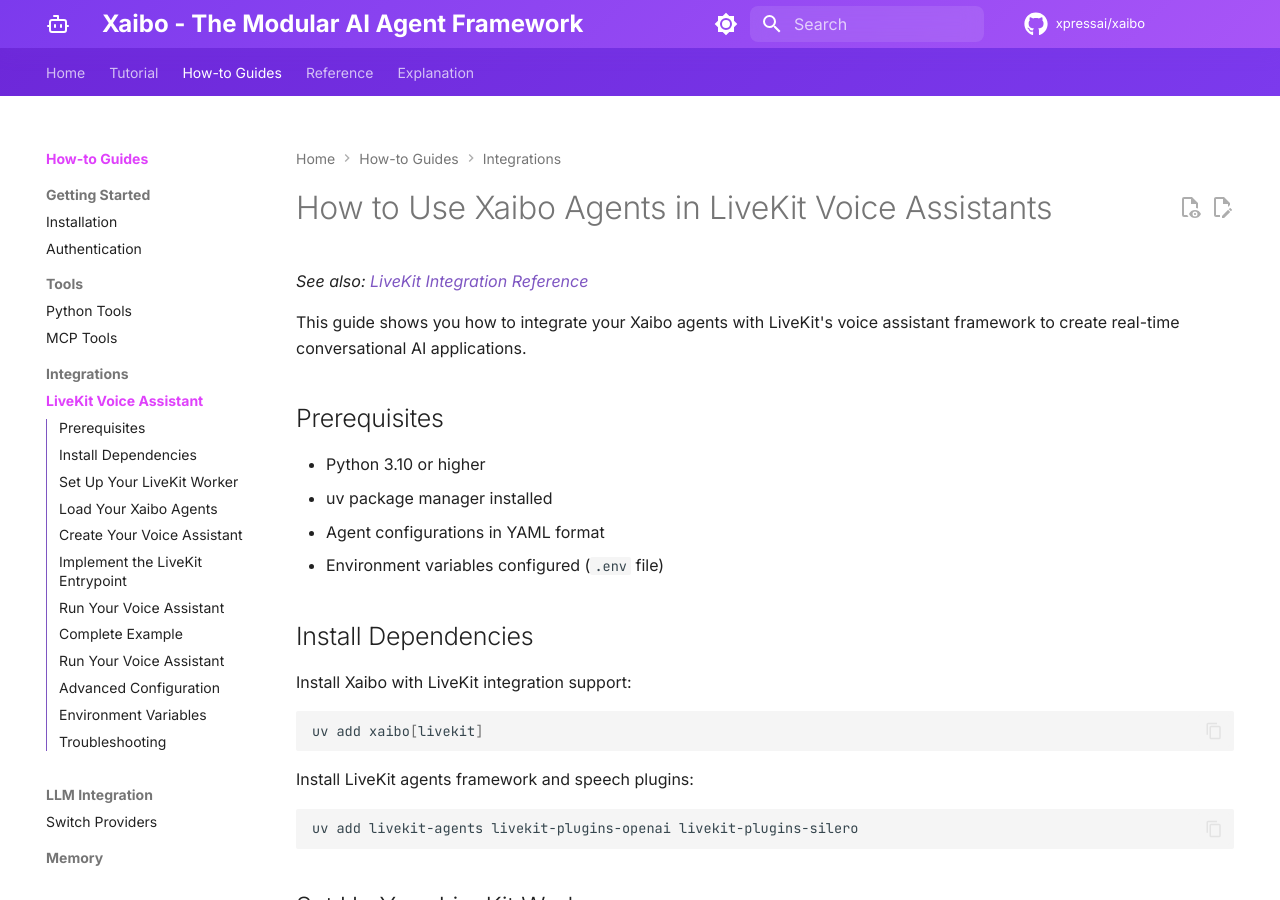
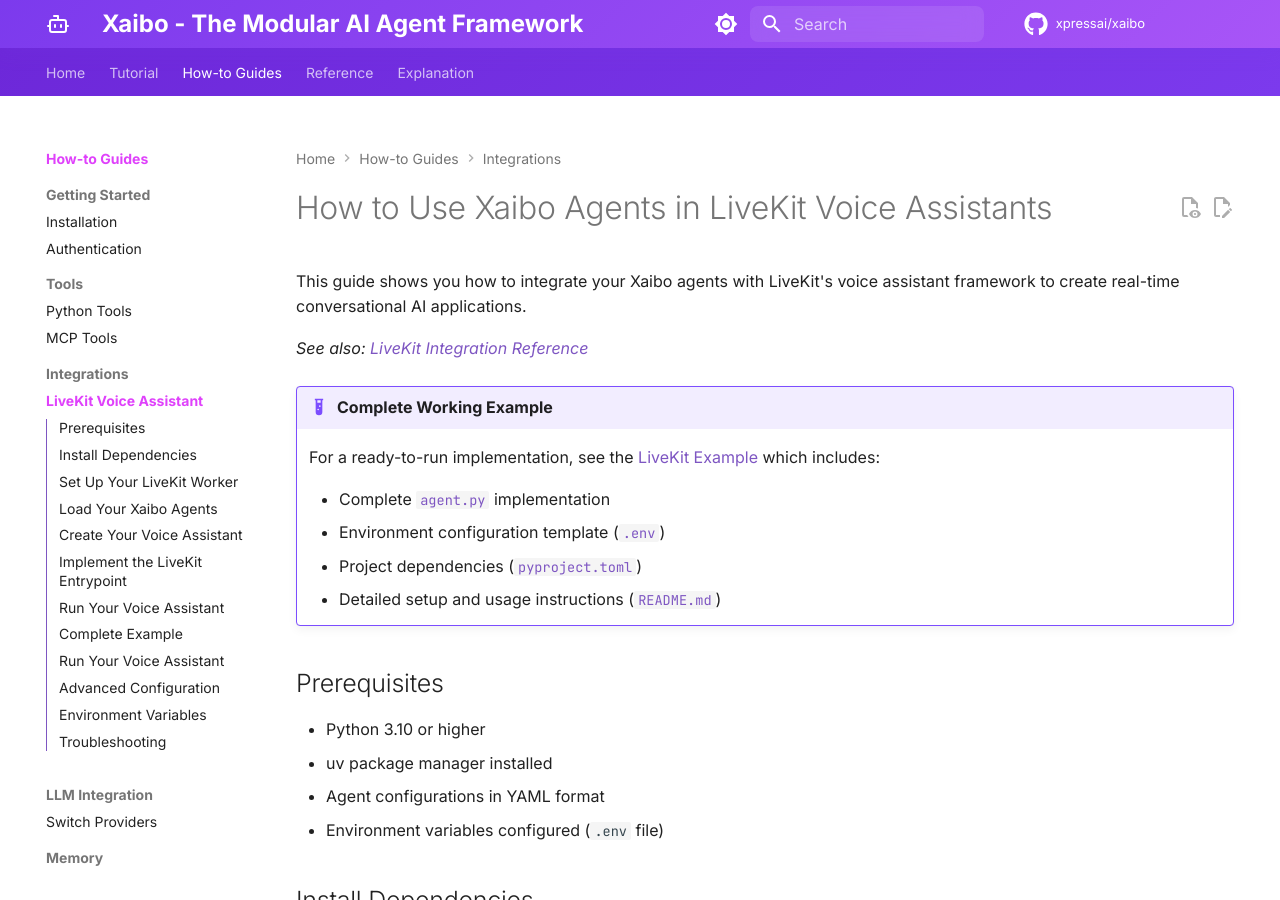
Before and after one commit to XpressAI/xaibo, an MkDocs documentation site: the page built from docs/how-to/integrations/livekit-voice-assistant.md, in a window 1280 px wide and 900 px high. Built offline with MkDocs 1.6.1 and Material for MkDocs 9.7.7, drawn with Linux system fonts in a browser that asks for light colours; comment, search, counter and statistics services are not loaded.

Commit message:
Add a callout to tell the user that there is also a full working example they can look at

```diff
--- a/docs/how-to/integrations/livekit-voice-assistant.md
+++ b/docs/how-to/integrations/livekit-voice-assistant.md
@@ -1,8 +1,17 @@
 # How to Use Xaibo Agents in LiveKit Voice Assistants
+
+This guide shows you how to integrate your Xaibo agents with LiveKit's voice assistant framework to create real-time conversational AI applications.
 
 *See also: [LiveKit Integration Reference](../../reference/integrations/livekit.md)*
 
-This guide shows you how to integrate your Xaibo agents with LiveKit's voice assistant framework to create real-time conversational AI applications.
+!!! example "Complete Working Example"
+    For a ready-to-run implementation, see the [LiveKit Example](https://github.com/xpressai/xaibo/tree/main/examples/livekit_example) which includes:
+
+    - Complete [`agent.py`](https://github.com/xpressai/xaibo/blob/main/examples/livekit_example/agent.py) implementation
+    - Environment configuration template ([`.env`](https://github.com/xpressai/xaibo/blob/main/examples/livekit_example/.env))
+    - Project dependencies ([`pyproject.toml`](https://github.com/xpressai/xaibo/blob/main/examples/livekit_example/pyproject.toml))
+    - Detailed setup and usage instructions ([`README.md`](https://github.com/xpressai/xaibo/blob/main/examples/livekit_example/README.md))
+
 
 ## Prerequisites
 
```
